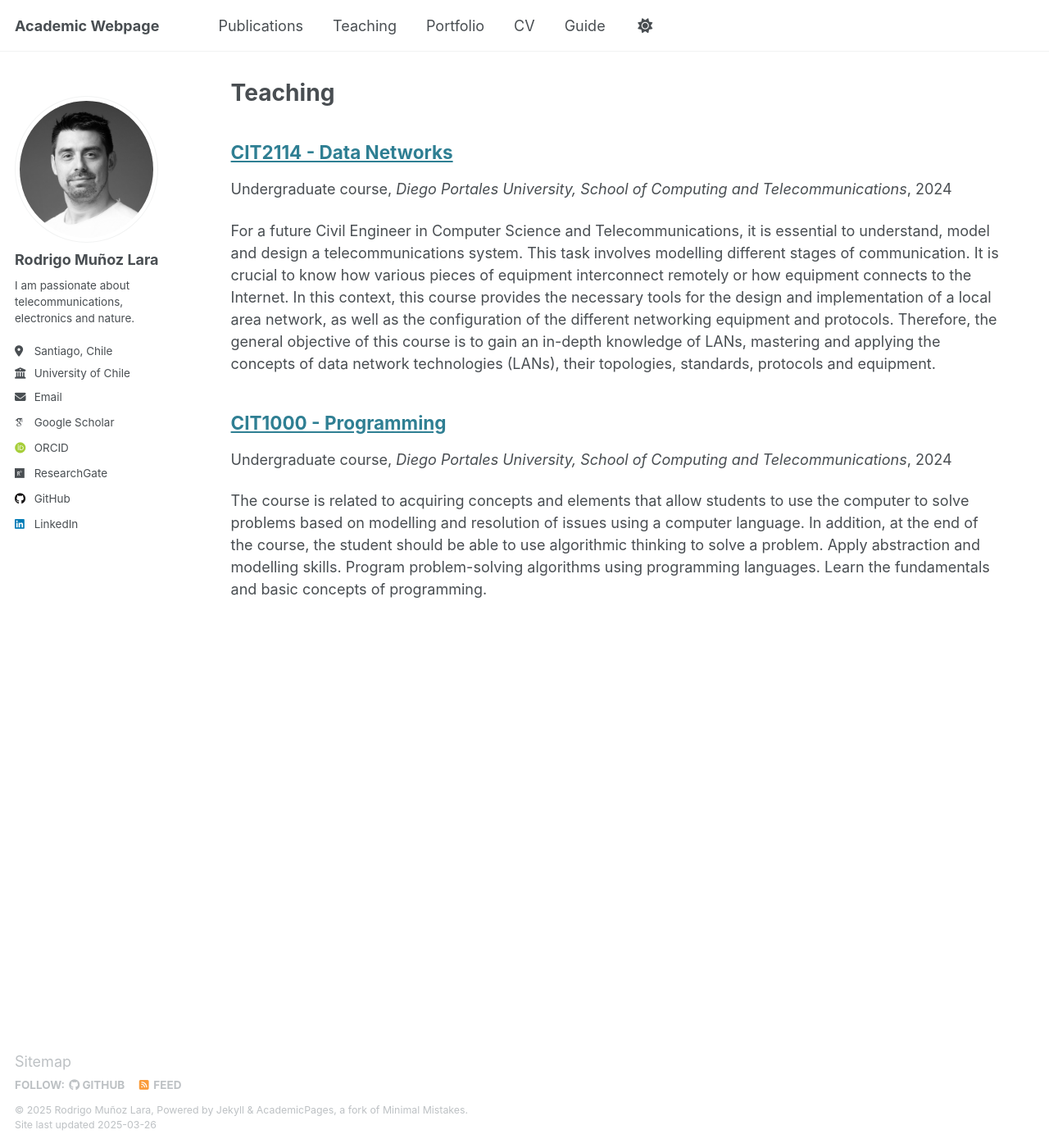
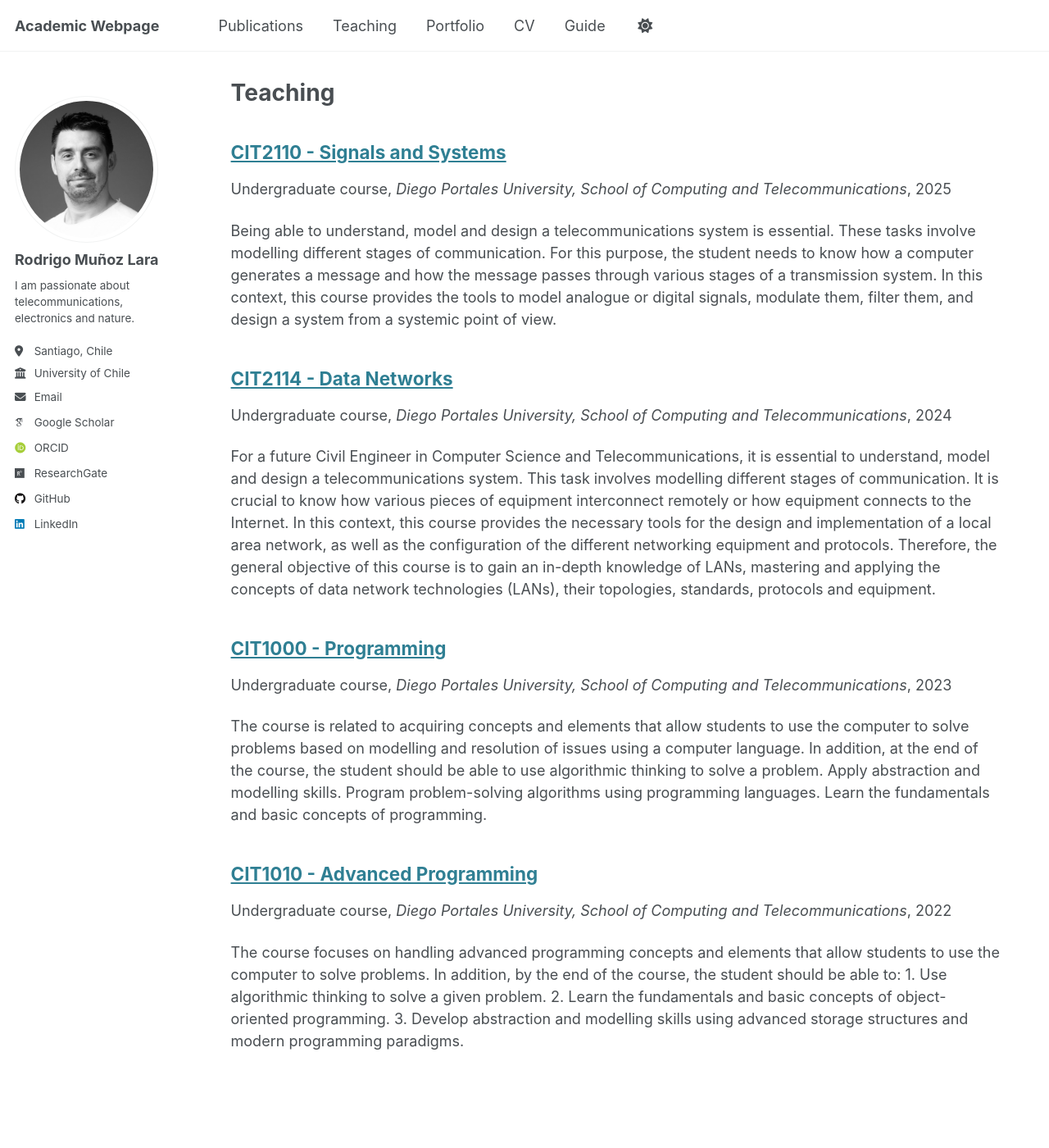
Before and after one commit to RodrigoMunozLara/rodrigomunozlara.github.io, a Jekyll site: the page built from _pages/teaching.html, in a window 1280 px wide and 1400 px high. Shown: the whole window at 82% size. Built offline with Jekyll 4.4.1, drawn with Linux system fonts in a browser that asks for light colours; some web fonts are replaced.

Commit message:
Add courses

```diff
--- a/_teaching/CIT1000_Programming.md
+++ b/_teaching/CIT1000_Programming.md
@@ -4,7 +4,7 @@ collection: teaching
 type: "Undergraduate course"
 permalink: /teaching/CIT1000_Programming
 venue: "Diego Portales University, School of Computing and Telecommunications"
-date: 2024-03-01
+date: 2023-03-01
 location: "Santiago, Chile"
 ---
 
--- /dev/null
+++ b/_teaching/CIT1010_Advanced_Programming.md
@@ -0,0 +1,16 @@
+---
+title: "CIT1010 - Advanced Programming"
+collection: teaching
+type: "Undergraduate course"
+permalink: /teaching/CIT1010_Advanced_Programming
+venue: "Diego Portales University, School of Computing and Telecommunications"
+date: 2022-08-01
+location: "Santiago, Chile"
+---
+
+The course focuses on handling advanced programming concepts and elements that allow students to use the computer to solve problems. In addition, by the end of the course, the student should be able to: 1. Use algorithmic thinking to solve a given problem. 2. Learn the fundamentals and basic concepts of object-oriented programming. 3. Develop abstraction and modelling skills using advanced storage structures and modern programming paradigms.
+
+Course Teaching Semesters
+======
+
+ * 2nd sem. 2022
--- /dev/null
+++ b/_teaching/CIT2110_Signals_and_Systems.md
@@ -0,0 +1,17 @@
+---
+title: "CIT2110 - Signals and Systems"
+collection: teaching
+type: "Undergraduate course"
+permalink: /teaching/CIT2110_Signals_and_Systems
+venue: "Diego Portales University, School of Computing and Telecommunications"
+date: 2025-03-01
+location: "Santiago, Chile"
+---
+
+Being able to understand, model and design a telecommunications system is essential. These tasks involve modelling different stages of communication. For this purpose, the student needs to know how a computer generates a message and how the message passes through various stages of a transmission system. In this context, this course provides the tools to model analogue or digital signals, modulate them, filter them, and design a system from a systemic point of view.
+
+Course Teaching Semesters
+======
+
+ * 1st sem. 2025
+ * 2nd sem. 2024
```
Also changed, not shown: _teaching/CIT2114_Data_Networks.md (+5 -0 lines).
